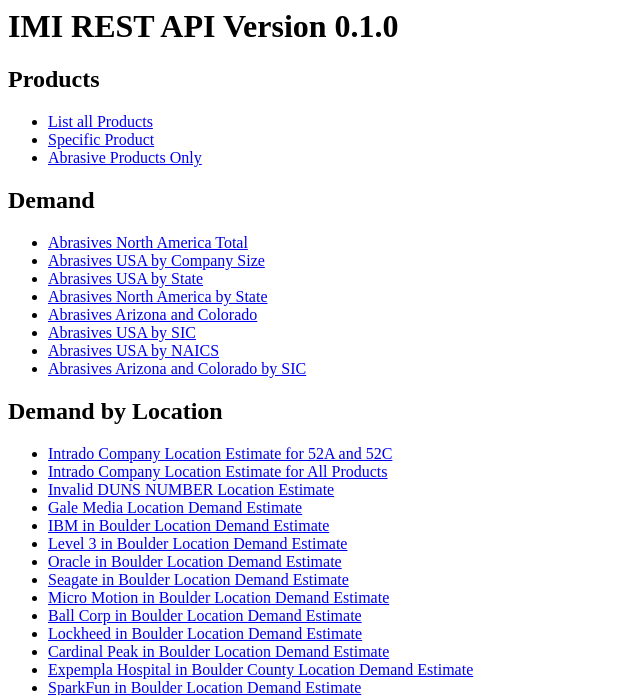
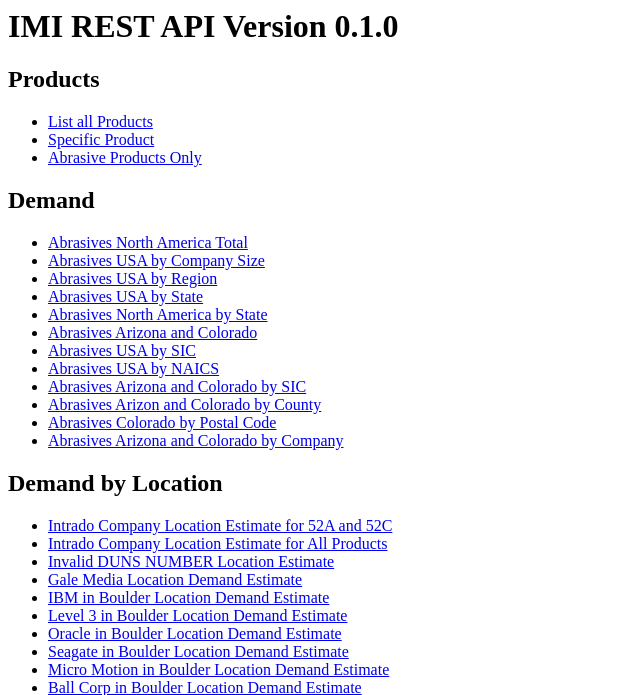
Before and after one commit to imidata/imi-rest-api, a Flask app: page / in a window 1280 px wide. Shown: the top 695 px of the page, without its empty margins (0-640 px from the left). Run offline with Flask 2, Linux system fonts and the light colour scheme; some libraries are stand-ins or nearby versions.

Commit message:
queries for full database

```diff
--- a/app.py
+++ b/app.py
@@ -45,6 +45,7 @@ def crossdomain(origin=None, methods=None, headers=None,
             h['Access-Control-Max-Age'] = str(max_age)
             if headers is not None:
                 h['Access-Control-Allow-Headers'] = headers
+            app.logger.debug(h)
             return resp
 
         f.provide_automatic_options = False
--- a/templates/index.html
+++ b/templates/index.html
@@ -11,17 +11,16 @@
 <ul>
 	<li><a href="{{ url_for('demand', products='1,2,3,4',geo='US,MX,CA',group_by='nation' ) }}">Abrasives North America Total </a></li>
 	<li><a href="{{ url_for('demand', products='1,2,3,4',geo='US',group_by='company_size' ) }}">Abrasives USA by Company Size </a></li>
-	<!--<li><a href="{{ url_for('demand', products='1,2,3,4',geo='US',group_by='region' ) }}">Abrasives USA by Region </a></li>-->
+	<li><a href="{{ url_for('demand', products='1,2,3,4',geo='US',group_by='region' ) }}">Abrasives USA by Region </a></li>
 	<li><a href="{{ url_for('demand', products='1,2,3,4',geo='US',group_by='state' ) }}">Abrasives USA by State </a></li>
 	<li><a href="{{ url_for('demand', products='1,2,3,4',geo='US,MX,CA',group_by='state' ) }}">Abrasives North America by State </a></li>
 	<li><a href="{{ url_for('demand', products='1,2,3,4',geo='US.AZ,US.CO',group_by='state' ) }}">Abrasives Arizona and Colorado</a></li>
 	<li><a href="{{ url_for('demand', products='1,2,3,4',geo='US',group_by='sic' ) }}">Abrasives USA by SIC </a></li>
 	<li><a href="{{ url_for('demand', products='1,2,3,4',geo='US',group_by='naics' ) }}">Abrasives USA by NAICS </a></li>
 	<li><a href="{{ url_for('demand', products='1,2,3,4',geo='US.AZ,US.CO',group_by='sic' ) }}">Abrasives Arizona and Colorado by SIC</a></li>
-
-	<!--<li><a href="{{ url_for('demand', products='1,2,3,4',geo='US.CO,US.AZ',group_by='county' ) }}">Abrasives Arizon and Colorado by County </a></li>
+	<li><a href="{{ url_for('demand', products='1,2,3,4',geo='US.CO,US.AZ',group_by='county' ) }}">Abrasives Arizon and Colorado by County </a></li>
 	<li><a href="{{ url_for('demand', products='1,2,3,4',geo='US.CO',group_by='postal_code' ) }}">Abrasives Colorado by Postal Code </a></li>
-	<li><a href="{{ url_for('demand', products='1,2,3,4',geo='US.CO,US.AZ',group_by='prospects' ) }}">Abrasives Arizona and Colorado by Company </a></li>-->
+	<li><a href="{{ url_for('demand', products='1,2,3,4',geo='US.CO,US.AZ',group_by='company', limit=100 ) }}">Abrasives Arizona and Colorado by Company </a></li>
 </ul>
 
 <h2>Demand by Location</h2>
```
